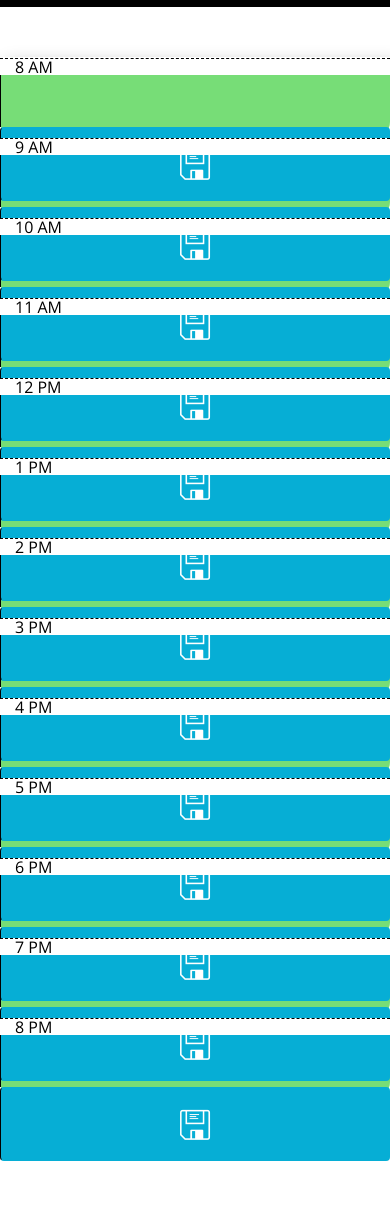
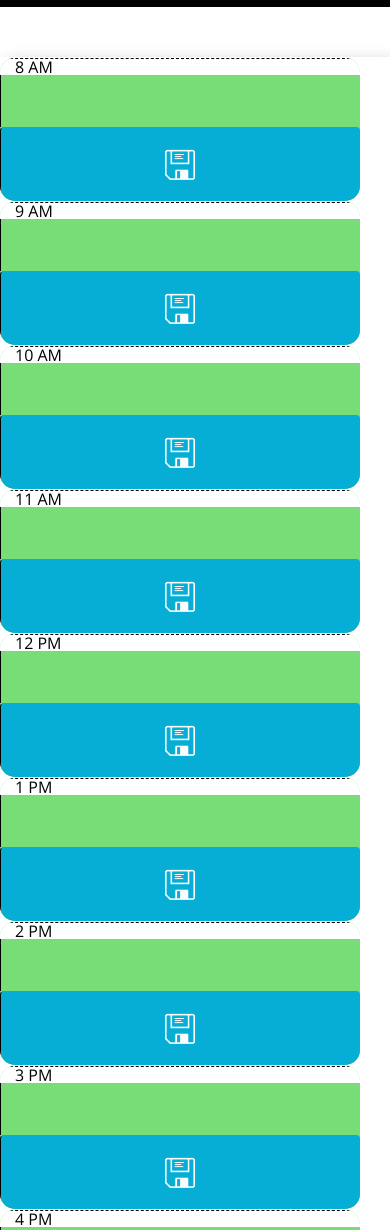
Before and after one commit to nrenner0211/daily-planner, a plain HTML site: page index.html in a window 390 px wide. Shown: the part 340-1570 px from the top of the page. Before the commit the page ends 1501 px from the top, so only its background shows below. Drawn offline with nearby package versions, Linux system fonts and the light colour scheme.

Commit message:
css and html updated for responsiveness

```diff
--- a/assets/css/style.css
+++ b/assets/css/style.css
@@ -82,3 +82,11 @@ textarea {
     font-size: 20px;
     transition: all .3s ease-in-out;
 }
+
+@media (max-width: 769px) {
+    .row {
+        overflow: auto;
+        width: 100%;
+        height: 100%;
+    }
+}
--- a/index.html
+++ b/index.html
@@ -34,8 +34,8 @@
     <div class="container">
 
       <!-- timeblocks -->
-      <div id="hour8" class="row time-block">
-          <div class="col-md-1 d-flex align-items-center hour">8 AM</div>
+      <div id="hour8" class="row g-0 time-block">
+          <div class="col-md-1 col-xs-2 d-flex align-items-center hour">8 AM</div>
           <textarea class="col-md-10 input">
 
           </textarea>
@@ -43,7 +43,7 @@
       </div>
 
       <div id="hour9" class="row time-block">
-        <div class="col-md-1 d-flex align-items-center hour">9 AM</div>
+        <div class="col-md-1 col-xs-2 d-flex align-items-center hour">9 AM</div>
         <textarea class="col-md-10 input">
 
         </textarea>
@@ -51,7 +51,7 @@
       </div>
 
       <div id="hour10" class="row time-block">
-        <div class="col-md-1 d-flex align-items-center hour">10 AM</div>
+        <div class="col-md-1 col-xs-2 d-flex align-items-center hour">10 AM</div>
         <textarea class="col-md-10 input">
 
         </textarea>
@@ -59,7 +59,7 @@
       </div>
 
       <div id="hour11" class="row time-block">
-        <div class="col-md-1 d-flex align-items-center hour">11 AM</div>
+        <div class="col-md-1 col-xs-2 d-flex align-items-center hour">11 AM</div>
         <textarea class="col-md-10 input">
 
         </textarea>
@@ -67,7 +67,7 @@
       </div>
 
       <div id="hour12" class="row time-block">
-        <div class="col-md-1 d-flex align-items-center hour">12 PM</div>
+        <div class="col-md-1 col-xs-2 d-flex align-items-center hour">12 PM</div>
         <textarea class="col-md-10 input">
 
         </textarea>
@@ -75,7 +75,7 @@
       </div>
 
       <div id="hour13" class="row time-block">
-        <div class="col-md-1 d-flex align-items-center hour">1 PM</div>
+        <div class="col-md-1 col-xs-2 d-flex align-items-center hour">1 PM</div>
         <textarea class="col-md-10 input">
 
         </textarea>
@@ -83,7 +83,7 @@
       </div>
 
       <div id="hour14" class="row time-block">
-        <div class="col-md-1 d-flex align-items-center hour">2 PM</div>
+        <div class="col-md-1 col-xs-2 d-flex align-items-center hour">2 PM</div>
         <textarea class="col-md-10 input">
 
         </textarea>
@@ -91,7 +91,7 @@
       </div>
 
       <div id="hour15" class="row time-block">
-        <div class="col-md-1 d-flex align-items-center hour">3 PM</div>
+        <div class="col-md-1 col-xs-2 d-flex align-items-center hour">3 PM</div>
         <textarea class="col-md-10 input">
 
         </textarea>
@@ -99,7 +99,7 @@
       </div>
 
       <div id="hour16" class="row time-block">
-        <div class="col-md-1 d-flex align-items-center hour">4 PM</div>
+        <div class="col-md-1 col-xs-2 d-flex align-items-center hour">4 PM</div>
         <textarea class="col-md-10 input">
 
         </textarea>
@@ -107,7 +107,7 @@
       </div>
 
       <div id="hour17" class="row time-block">
-        <div class="col-md-1 d-flex align-items-center hour">5 PM</div>
+        <div class="col-md-1 col-xs-2 d-flex align-items-center hour">5 PM</div>
         <textarea class="col-md-10 input">
 
         </textarea>
@@ -115,7 +115,7 @@
       </div>
 
       <div id="hour18" class="row time-block">
-        <div class="col-md-1 d-flex align-items-center hour">6 PM</div>
+        <div class="col-md-1 col-xs-2 d-flex align-items-center hour">6 PM</div>
         <textarea class="col-md-10 input">
 
         </textarea>
@@ -123,7 +123,7 @@
       </div>
 
       <div id="hour19" class="row time-block">
-        <div class="col-md-1 d-flex align-items-center hour">7 PM</div>
+        <div class="col-md-1 col-xs-2 d-flex align-items-center hour">7 PM</div>
         <textarea class="col-md-10 input">
 
         </textarea>
@@ -131,7 +131,7 @@
       </div>
 
       <div id="hour20" class="row time-block">
-        <div class="col-md-1 d-flex align-items-center hour">8 PM</div>
+        <div class="col-md-1 col-xs-2 d-flex align-items-center hour">8 PM</div>
         <textarea class="col-md-10 input">
 
         </textarea>
```
Also changed, not shown: 1 other file.
